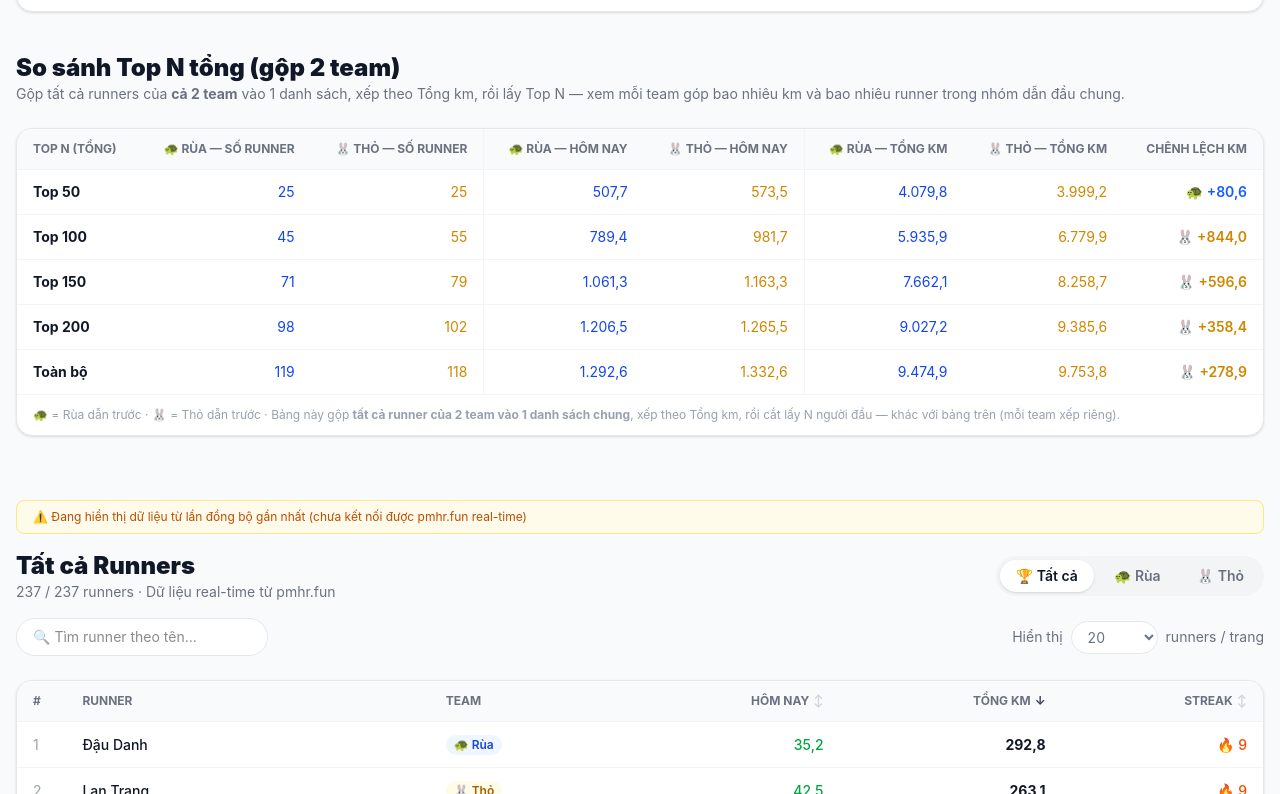
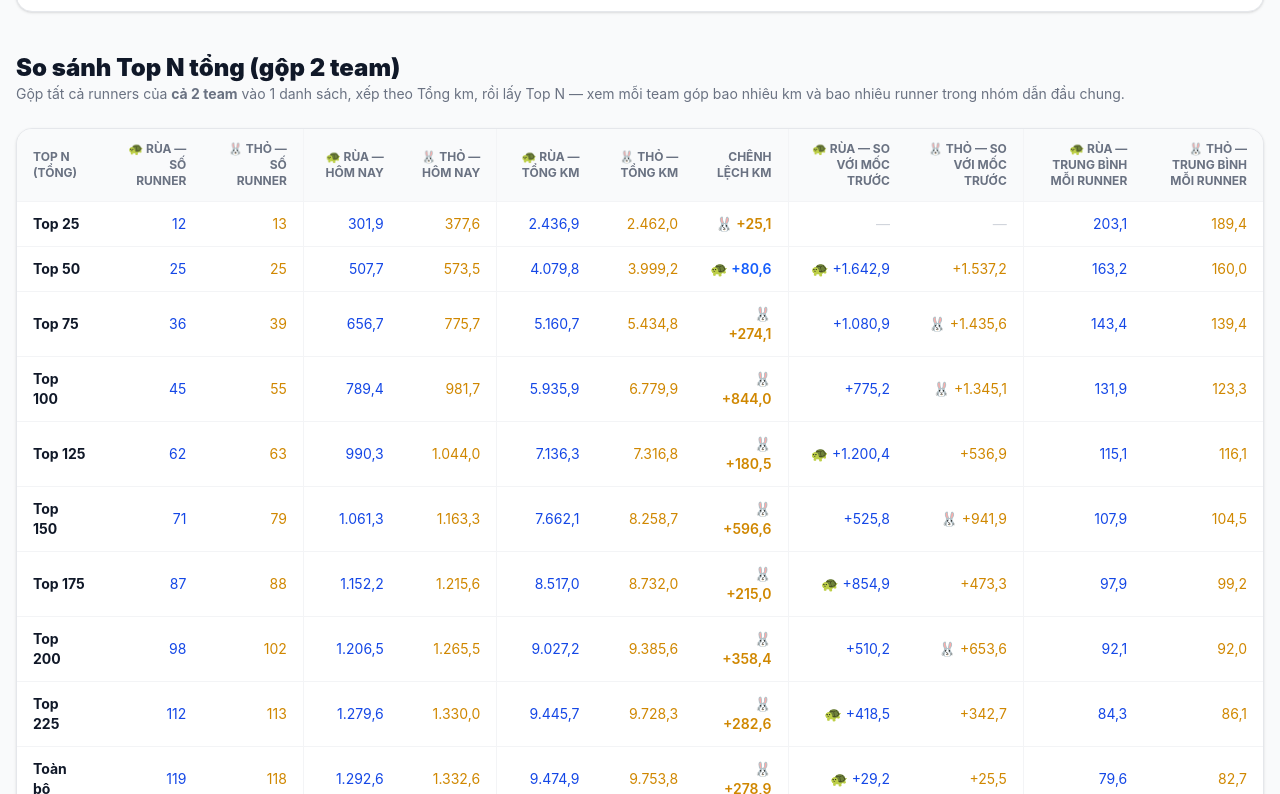
Before and after one commit to ldcduc/PMHR-hall-of-fame, a Next.js app: page /lop-2026 in a window 1280 px wide. Shown: the part 2306-3100 px from the top of the page. Built offline with nearby package versions, Linux system fonts and the light colour scheme.

Commit message:
Add analysys

```diff
--- a/src/app/lop-2026/components/TeamGapTable.tsx
+++ b/src/app/lop-2026/components/TeamGapTable.tsx
@@ -21,7 +21,7 @@ interface TeamGapTableProps {
 }
 
 const PER_TEAM_CUTOFFS = [20, 40, 60, 80, 100, 120];
-const COMBINED_CUTOFFS = [50, 100, 150, 200, -1]; // -1 = "Toàn bộ" (all)
+const COMBINED_CUTOFFS = [25, 50, 75, 100, 125, 150, 175, 200, 225, -1]; // -1 = "Toàn bộ" (all)
 const SYNC_INTERVAL_MS = 5 * 60 * 1000;
 
 interface TeamTotals {
@@ -246,10 +246,22 @@ export default function TeamGapTable({ fallbackData }: TeamGapTableProps) {
                 </th>
                 <th className="text-right px-4 py-3">🐰 Thỏ — Tổng km</th>
                 <th className="text-right px-4 py-3">Chênh lệch km</th>
+                <th className="text-right px-4 py-3 border-l border-gray-100">
+                  🐢 Rùa — So với mốc trước
+                </th>
+                <th className="text-right px-4 py-3">
+                  🐰 Thỏ — So với mốc trước
+                </th>
+                <th className="text-right px-4 py-3 border-l border-gray-100">
+                  🐢 Rùa — Trung bình mỗi runner
+                </th>
+                <th className="text-right px-4 py-3">
+                  🐰 Thỏ — Trung bình mỗi runner
+                </th>
               </tr>
             </thead>
             <tbody>
-              {COMBINED_CUTOFFS.map((n) => {
+              {COMBINED_CUTOFFS.map((n, idx) => {
                 const label = n === -1 ? "Toàn bộ" : `Top ${n}`;
                 const slice =
                   n === -1 ? combinedRows : combinedRows.slice(0, n);
@@ -269,6 +281,30 @@ export default function TeamGapTable({ fallbackData }: TeamGapTableProps) {
                 const ruaKm = ruaInSlice.reduce((acc, r) => acc + r.totalKm, 0);
                 const thoKm = thoInSlice.reduce((acc, r) => acc + r.totalKm, 0);
                 const kmDiff = ruaKm - thoKm;
+
+                const ruaAvg =
+                  ruaInSlice.length > 0 ? ruaKm / ruaInSlice.length : 0;
+                const thoAvg =
+                  thoInSlice.length > 0 ? thoKm / thoInSlice.length : 0;
+
+                // Compare against the previous checkpoint's slice to see how much each
+                // team's km total grew between this cutoff and the last one.
+                let ruaVsPrev: number | null = null;
+                let thoVsPrev: number | null = null;
+
+                if (idx > 0) {
+                  const prevN = COMBINED_CUTOFFS[idx - 1];
+                  const prevSlice =
+                    prevN === -1 ? combinedRows : combinedRows.slice(0, prevN);
+                  const prevRuaKm = prevSlice
+                    .filter((r) => r.team === "rua")
+                    .reduce((acc, r) => acc + r.totalKm, 0);
+                  const prevThoKm = prevSlice
+                    .filter((r) => r.team === "tho")
+                    .reduce((acc, r) => acc + r.totalKm, 0);
+                  ruaVsPrev = ruaKm - prevRuaKm;
+                  thoVsPrev = thoKm - prevThoKm;
+                }
 
                 return (
                   <tr
@@ -299,6 +335,32 @@ export default function TeamGapTable({ fallbackData }: TeamGapTableProps) {
                     <td className="px-4 py-3 text-right">
                       <DiffBadge value={kmDiff} />
                     </td>
+                    <td className="px-4 py-3 text-right text-blue-700 border-l border-gray-100">
+                      {ruaVsPrev === null ? (
+                        <span className="text-gray-300">—</span>
+                      ) : (
+                        <>
+                          {ruaVsPrev >= (thoVsPrev ?? -Infinity) && "🐢 "}+
+                          {fmt(ruaVsPrev)}
+                        </>
+                      )}
+                    </td>
+                    <td className="px-4 py-3 text-right text-yellow-600">
+                      {thoVsPrev === null ? (
+                        <span className="text-gray-300">—</span>
+                      ) : (
+                        <>
+                          {thoVsPrev > (ruaVsPrev ?? Infinity) && "🐰 "}+
+                          {fmt(thoVsPrev)}
+                        </>
+                      )}
+                    </td>
+                    <td className="px-4 py-3 text-right text-blue-700 border-l border-gray-100">
+                      {fmt(ruaAvg)}
+                    </td>
+                    <td className="px-4 py-3 text-right text-yellow-600">
+                      {fmt(thoAvg)}
+                    </td>
                   </tr>
                 );
               })}
```
